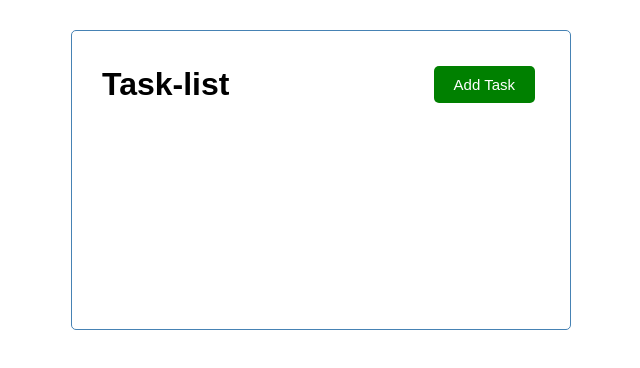
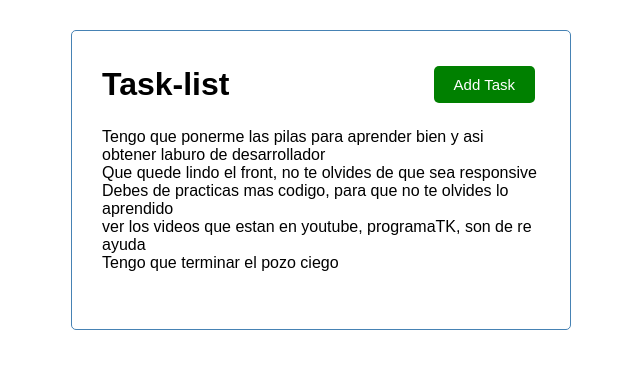
Before and after one commit to JonatanMatwijow/task-list, an Angular app: page / in a window 1280 px wide. Shown: the top 368 px of the page, without its empty margins (319-959 px from the left). Built offline with nearby package versions, Linux system fonts and the light colour scheme.

Commit message:
Agregado y manipulacion de task-list

```diff
--- a/src/app/app.component.html
+++ b/src/app/app.component.html
@@ -10,7 +10,7 @@
   <div class="container">
 
     <app-header></app-header>
-
+    <app-tasks></app-tasks>
   </div>
 </body>
 </html>
--- a/src/app/app.component.ts
+++ b/src/app/app.component.ts
@@ -6,5 +6,5 @@
   styleUrls: ['./app.component.css']
 })
 export class AppComponent {
-  title = 'task-list';
+
 }
--- a/src/app/app.module.ts
+++ b/src/app/app.module.ts
@@ -4,12 +4,14 @@
 import { AppComponent } from './app.component';
 import { HeaderComponent } from './component/header/header.component';
 import { ButtonComponent } from './component/button/button.component';
+import { TasksComponent } from './component/tasks/tasks.component';
 
 @NgModule({
   declarations: [
     AppComponent,
     HeaderComponent,
-    ButtonComponent
+    ButtonComponent,
+    TasksComponent
   ],
   imports: [
     BrowserModule
--- a/src/app/component/header/header.component.html
+++ b/src/app/component/header/header.component.html
@@ -5,4 +5,5 @@
     (btnClick)="toggleAddTask()"
     >
 </app-button>
+
 </header>
--- a/src/app/component/header/header.component.ts
+++ b/src/app/component/header/header.component.ts
@@ -15,7 +15,7 @@
   }
 
   toggleAddTask() {
-    console.log("Agregando el toggleAddTask")
+    console.log("Agregando el toggleAddTask");
   }
 
 }
--- /dev/null
+++ b/src/app/component/tasks/tasks.component.html
@@ -0,0 +1,3 @@
+<p *ngFor="let task of task">
+    {{task.text}}
+</p>
--- /dev/null
+++ b/src/app/component/tasks/tasks.component.ts
@@ -0,0 +1,22 @@
+import { Component, OnInit } from '@angular/core';
+import { task} from 'src/app/task';
+import { TASKS } from 'src/app/mock-task';
+
+@Component({
+  selector: 'app-tasks',
+  templateUrl: './tasks.component.html',
+  styleUrls: ['./tasks.component.css']
+})
+
+
+
+export class TasksComponent implements OnInit {
+
+  task:task[] = TASKS
+
+  constructor(){}
+
+  ngOnInit(): void {
+
+  }
+}
--- a/src/app/mock-task.ts
+++ b/src/app/mock-task.ts
@@ -1,6 +1,6 @@
 import { task } from "./task"
 
-export const TASK: task[] = [
+export const TASKS: task[] = [
     {
         id: 1,
         text: "Tengo que ponerme las pilas para aprender bien y asi obtener laburo de desarrollador",
--- a/src/app/task.ts
+++ b/src/app/task.ts
@@ -1,4 +1,5 @@
-export interface task {
+export interface task
+{
     id?: number,
     text: string,
     day: string,
```
Also changed, not shown: src/app/component/tasks/tasks.component.css (added).
